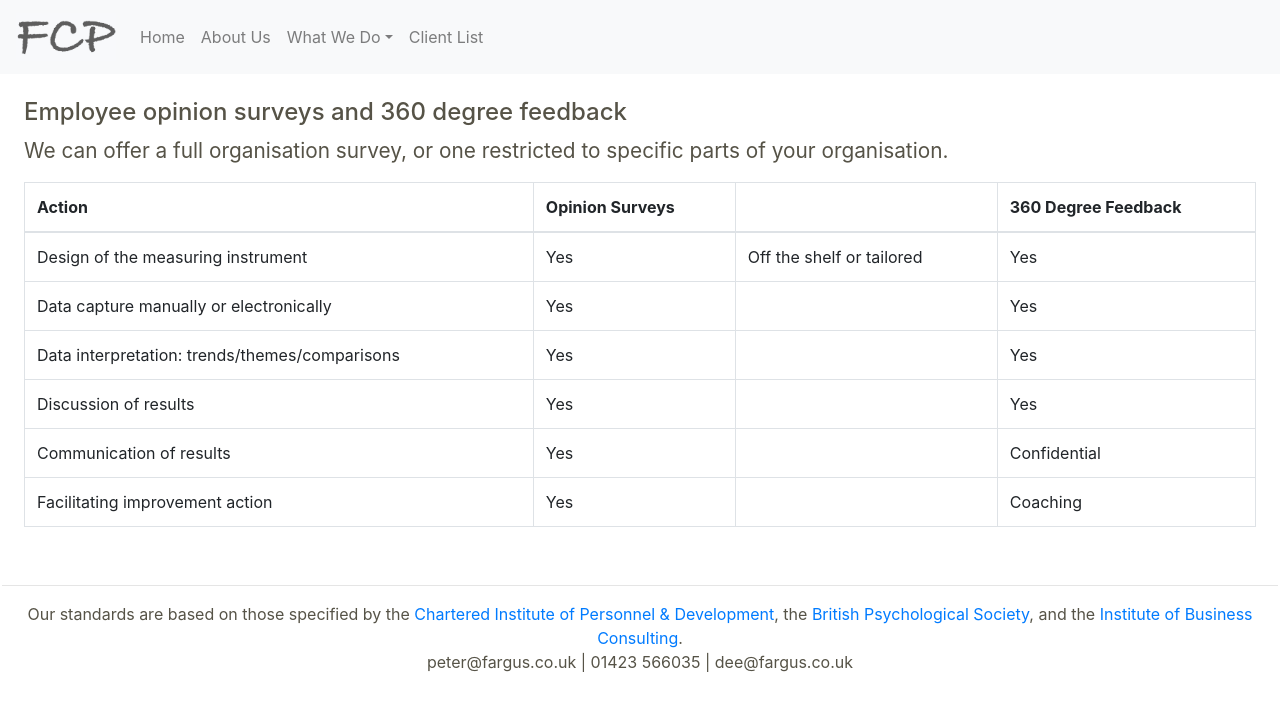
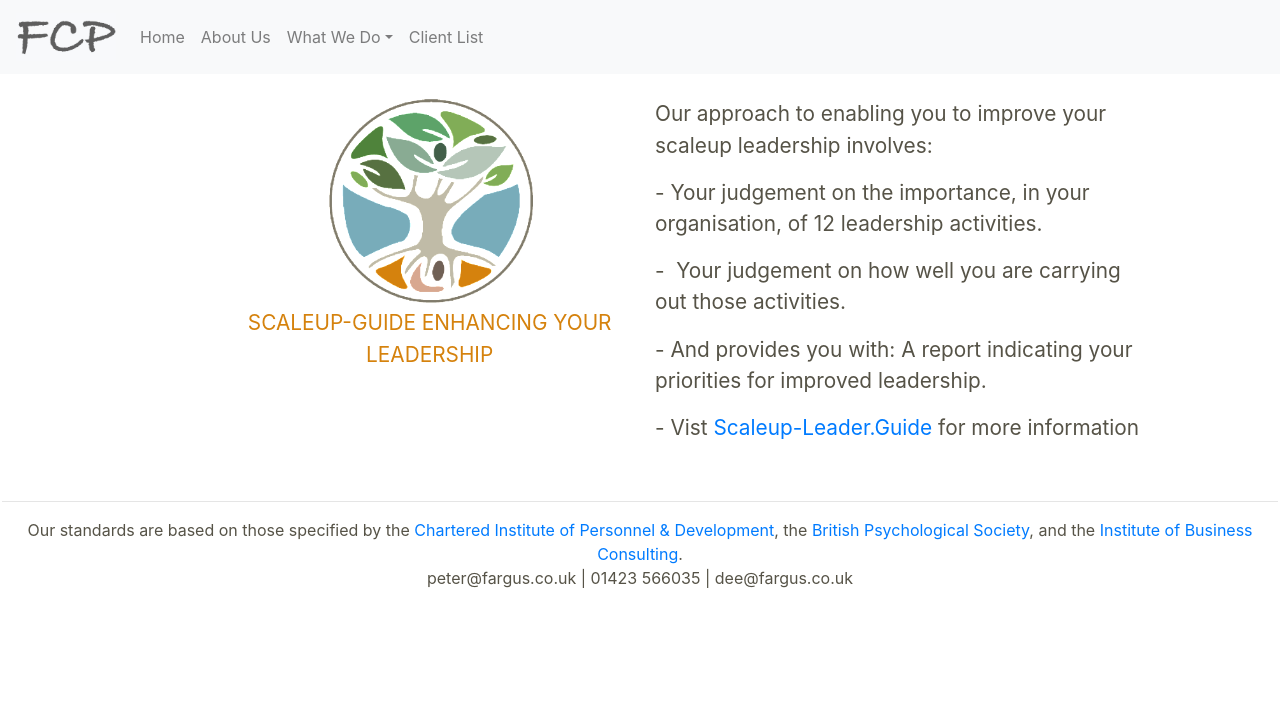
Before and after one commit to nikkifargus/nikkifargus.github.io, a React (Create React App) app: page /#/employee-surveys in a window 1280 px wide. Shown: the top 710 px of the page. Built offline with nearby package versions, Linux system fonts and the light colour scheme.

Commit message:
added updates for 2021

```diff
--- a/package.json
+++ b/package.json
@@ -5,7 +5,7 @@
   "dependencies": {
     "bootstrap": "^4.3.1",
     "gh-pages": "^2.0.1",
-    "node-sass": "^4.11.0",
+    "node-sass": "^4.14.1",
     "react": "^16.8.3",
     "react-dom": "^16.8.3",
     "react-router-dom": "^4.3.1",
--- a/src/App.js
+++ b/src/App.js
@@ -48,7 +48,7 @@
             </a>
             <div class="dropdown-menu" aria-labelledby="navbarDropdown">
               <Link class="dropdown-item" to="/leadership-skills/">Leadership Skills</Link>
-              <Link class="dropdown-item" to="/employee-surveys/">Employee Surveys</Link>
+              <Link class="dropdown-item" to="/employee-surveys/">Scaleup Leader Guide</Link>
               <Link class="dropdown-item" to="/our-people/">Assess the Quality of Human Capital</Link>
             </div>
           </li>
--- a/src/App.scss
+++ b/src/App.scss
@@ -65,3 +65,6 @@
   }
 
 }
+.text-orange {
+  color: #d5820d
+}
--- a/src/components/employee-surveys.js
+++ b/src/components/employee-surveys.js
@@ -1,63 +1,25 @@
 import React from 'react';
+import logo from '../images/OPR.png'
 
 const Index = () => (
   <div className="">
-    <h4 style={{
-      color: `#565347`,
-    }}>
-      Employee opinion surveys and 360 degree feedback
-    </h4>
-    <p style={{
-      color: `#565347`,
-    }}> We can offer a full organisation survey, or one restricted to specific parts of your organisation. </p>
-    <table class="table table-bordered table-responsive-sm">
-      <thead>
-        <tr>
-          <th scope="col">Action</th>
-          <th scope="col">Opinion Surveys</th>
-          <th scope="col"></th>
-          <th scope="col">360 Degree Feedback</th>
-        </tr>
-      </thead>
-      <tbody>
-        <tr>
-          <td>Design of the measuring instrument</td>
-          <td>Yes</td>
-          <td>Off the shelf or tailored</td>
-          <td>Yes</td>
-        </tr>
-        <tr>
-          <td>Data capture manually or electronically</td>
-          <td>Yes</td>
-          <td></td>
-          <td>Yes</td>
-        </tr>
-        <tr>
-          <td>Data interpretation: trends/themes/comparisons</td>
-          <td>Yes</td>
-          <td></td>
-          <td>Yes</td>
-        </tr>
-        <tr>
-          <td>Discussion of results</td>
-          <td>Yes</td>
-          <td></td>
-          <td>Yes</td>
-        </tr>
-        <tr>
-          <td>Communication of results</td>
-          <td>Yes</td>
-          <td></td>
-          <td>Confidential</td>
-        </tr>
-        <tr>
-          <td>Facilitating improvement action</td>
-          <td>Yes</td>
-          <td></td>
-          <td>Coaching</td>
-        </tr>
-      </tbody>
-    </table>
+    <div className="row">
+      <div
+        className="col-lg-4 offset-lg-2 col-sm-12"
+        style={{textAlign: 'center'}}
+      >
+        <img alt="logo" style={{width: '60%'}} src={logo}/>
+        <p className="text-orange"> SCALEUP-GUIDE ENHANCING YOUR LEADERSHIP </p>
+
+      </div>
+      <div className="col-lg-5 col-sm-12" style={{ margin: 'auto 0'}}>
+        <p> Our approach to enabling you to improve your scaleup leadership involves: </p>
+        <p> - Your judgement on the importance, in your organisation, of 12 leadership activities. </p>
+        <p> -  Your judgement on how well you are carrying out those activities. </p>
+        <p> - And provides you with: A report indicating your priorities for improved leadership. </p>
+        <p> - Vist <a href="https://www.scaleup-leader.guide/" >Scaleup-Leader.Guide</a> for more information</p>
+      </div>
+    </div>
   </div>
 );
 
--- a/src/components/leadership-skills.js
+++ b/src/components/leadership-skills.js
@@ -27,7 +27,7 @@
           <div className="verticalLink">
           <div className="mobileHide"/>
             <p style={{ textAlign: 'center'}}>
-            Changing world
+              Anticipating change – Scouting
             </p>
           </div>
           </Link>
@@ -35,23 +35,23 @@
         <div className="col-md-6 col-sm-12" >
 
           <LeadershipLink
-            title="Organiser"
+            title="Organising"
             link="/organiser"
           />
           <LeadershipLink
-            title="Coach"
+            title="Learning"
             link="/developer"
           />
           <LeadershipLink
-            title="Problem solver/ decider"
+            title="Problem solving"
             link="/decider"
           />
           <LeadershipLink
-            title="Communicator"
+            title="Communicating"
             link="/communicator"
           />
           <LeadershipLink
-            title="Anticipator"
+            title="Anticipating"
             link="/anticipator"
           />
         </div>
@@ -63,7 +63,7 @@
           <div className="verticalLink">
           <div className="mobileHide"/>
           <p style={{ textAlign: 'center'}}>
-            Motivator
+            Motivating
           </p>
         </div>
         </Link>
@@ -76,7 +76,7 @@
           <div className="verticalLink">
           <div className="mobileHide"/>
           <p style={{ textAlign: 'center'}}>
-            Achiever
+            Achieving
           </p>
         </div>
         </Link>
--- a/src/components/our-people.js
+++ b/src/components/our-people.js
@@ -1,5 +1,5 @@
 import React from 'react';
-import logo from '../images/OPR_Logo.png'
+import logo from '../images/OPR.png'
 
 const Index = () => (
   <div className="">
@@ -9,8 +9,11 @@
         style={{textAlign: 'center'}}
       >
         <img alt="logo" style={{width: '60%'}} src={logo}/>
+        <p className="text-orange"> HUMAN CAPITAL REPORT </p>
+
       </div>
       <div className="col-lg-5 col-sm-12" style={{ margin: 'auto 0'}}>
+        <p> Reviews of workforce quality before scale-up, transformation, merger or aquisition. Annual reviews of workforce strategy </p>
         <p> We help clients assess the quality of Human Capital: </p>
         <p> - During strategic planning </p>
         <p> - Before transformation </p>
```
Also changed, not shown: src/images/OPR.png (added), 1 other file (tests, documents, lock files or other folders).
